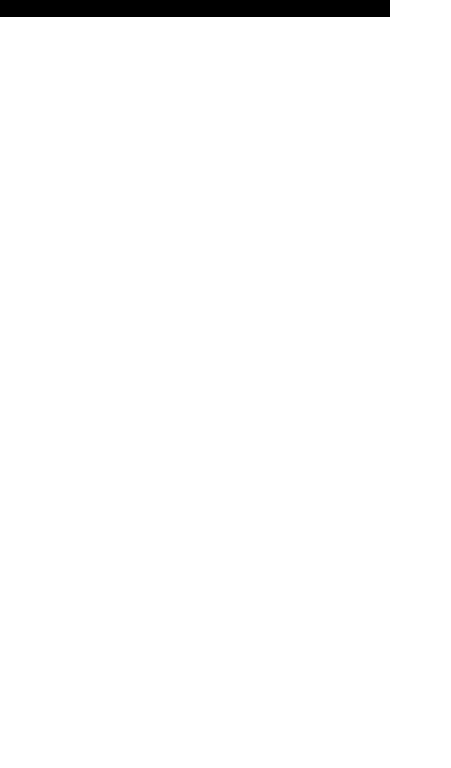
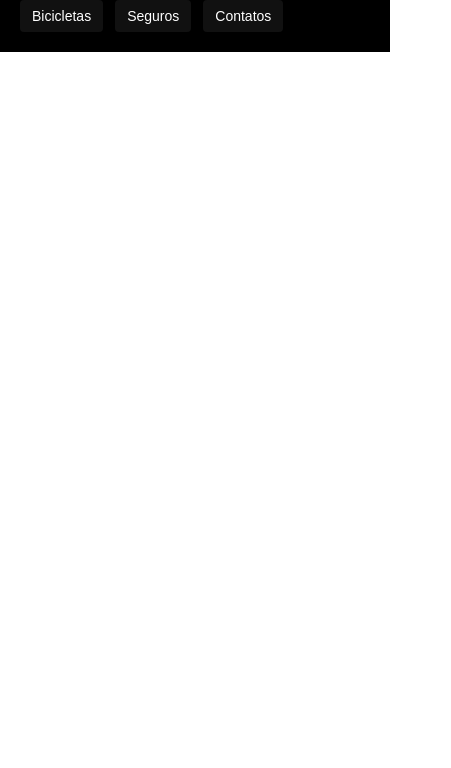
Before and after one commit to larissayasmim/projeto-bikcraft, a plain HTML site: page index.html in a window 390 px wide. Shown: the part 76-844 px from the top of the page, 451 px wide, since content can reach past the window. Drawn offline with Linux system fonts and the light colour scheme.

Commit message:
Torna Header e Menu responsivo

```diff
--- a/css/style.css
+++ b/css/style.css
@@ -15,6 +15,8 @@ a{
 }
 .header{
     display: flex;
+    flex-wrap: wrap;
+    gap: 20px;
     justify-content: space-between;
     align-items: center;
     box-sizing: border-box;
@@ -25,6 +27,7 @@ a{
 }
 .header-menu{
     display: flex;
+    flex-wrap: wrap;
     gap: 40px;
 }
 .header-menu a{
@@ -32,4 +35,44 @@ a{
     display: inline-block;
     padding: 16px 0px;
     font-size: 18px;
+    position: relative;
 }
+.header-menu a::after{
+    content: "";
+    display: block;
+    height: 2px;
+    width: 0px;
+    background: #ffffff;
+    margin-top: 4px;
+    position: absolute;
+}
+.header-menu a:hover::after{
+    width: 100%;
+    transition: 0.3s;
+}
+@media (max-width: 800px){
+    .header-menu{
+        gap: 20px;
+    }
+    .header-menu a {
+        background: #111111;
+        padding: 12px 16px;
+        border-radius: 4px;
+    }
+    .header-menu a:hover{
+        background-color: #2e2e2e;
+    }
+    .header a:after{
+        display: none;
+    }
+}
+@media(max-width: 600px){
+    .header-menu{
+        gap: 12px;
+
+    }
+    .header-menu a {
+        padding: 8px 12px;
+        font-size: 14px;
+    }
+}
```
